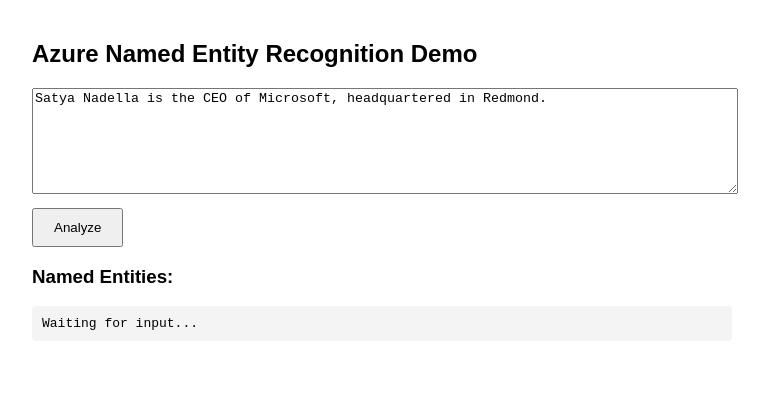
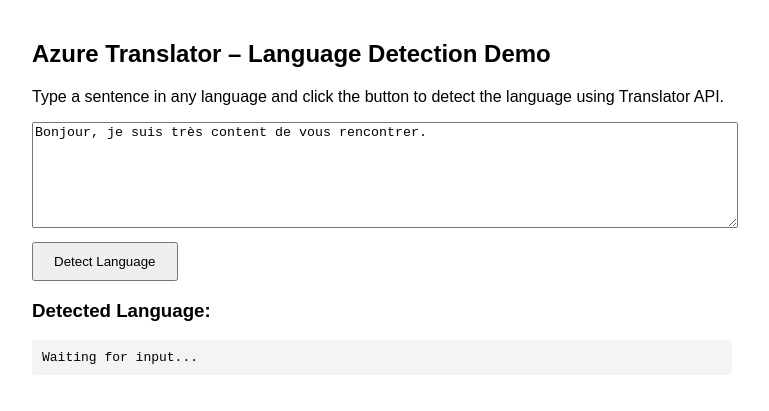
Before and after one commit to mdlfdc/azure-ner-demo, a plain HTML site: page index.html in a window 1280 px wide. Shown: the whole page, without its empty margins (258-1027 px from the left). Drawn offline with Linux system fonts and the light colour scheme.

Commit message:
Update index.html

```diff
--- a/index.html
+++ b/index.html
@@ -2,7 +2,7 @@
 <html lang="en">
 <head>
   <meta charset="UTF-8">
-  <title>Azure NER Demo</title>
+  <title>Microsoft Translator Language Detection</title>
   <style>
     body { font-family: Arial, sans-serif; padding: 20px; max-width: 700px; margin: auto; }
     textarea { width: 100%; height: 100px; margin-bottom: 10px; }
@@ -12,24 +12,22 @@
 </head>
 <body>
 
-<h2>Azure Named Entity Recognition Demo</h2>
-<textarea id="inputText">Satya Nadella is the CEO of Microsoft, headquartered in Redmond.</textarea>
-<br>
-<button onclick="analyzeText()">Analyze</button>
+<h2>Azure Translator – Language Detection Demo</h2>
+<p>Type a sentence in any language and click the button to detect the language using Translator API.</p>
 
-<h3>Named Entities:</h3>
+<textarea id="inputText">Bonjour, je suis très content de vous rencontrer.</textarea><br>
+<button onclick="detectLanguage()">Detect Language</button>
+
+<h3>Detected Language:</h3>
 <pre id="result">Waiting for input...</pre>
 
 <script>
-  async function analyzeText() {
-    const text = document.getElementById("inputText").value;
+async function detectLanguage() {
+  const input = document.getElementById("inputText").value;
 
-    // Replace these with your actual values
-    const endpoint = "https://languageazz.cognitiveservices.azure.com/";
-    const key = "FGWvstNQRomUZikoE4ZGbXxRfGkfnURaHwki5AngrfbDL559u1qbJQQJ99BGACHYHv6XJ3w3AAAaACOGwJ6J";
-    const region = "eastus2"; // use your actual region
-
-    const url = `${endpoint}/text/analytics/v3.2/entities/recognition/general`;
+  const endpoint = "https://api.cognitive.microsofttranslator.com/translate?api-version=3.0&to=en";
+  const key = "DRmbAskqmsRCfb3QEaap3iAohfjgF5wEF0c9mYFpsxuhqHNHjor0JQQJ99BGACHYHv6XJ3w3AAAbACOGyqSg";
+  const region = "eastus2";
 
   const headers = {
     "Ocp-Apim-Subscription-Key": key,
@@ -37,35 +35,30 @@
     "Content-Type": "application/json"
   };
 
-    const body = {
-      documents: [
-        { id: "1", language: "en", text: text }
-      ]
-    };
+  const body = JSON.stringify([{ Text: input }]);
 
-    document.getElementById("result").textContent = "Analyzing...";
+  document.getElementById("result").textContent = "Detecting language...";
 
   try {
-      const response = await fetch(url, {
+    const response = await fetch(endpoint, {
       method: "POST",
       headers: headers,
-        body: JSON.stringify(body)
+      body: body
     });
 
-      if (!response.ok) {
-        throw new Error(`HTTP error! status: ${response.status}`);
+    const data = await response.json();
+
+    const detected = data[0]?.detectedLanguage;
+    if (detected) {
+      document.getElementById("result").textContent =
+        `Detected Language: ${detected.language}\nConfidence: ${detected.score}`;
+    } else {
+      document.getElementById("result").textContent = "No language detected.";
     }
 
-      const data = await response.json();
-      const entities = data.documents[0].entities;
-      let output = entities.length
-        ? entities.map(e => `- ${e.text} (${e.category}) — confidence: ${e.confidenceScore.toFixed(2)}`).join('\n')
-        : "No entities found.";
-
-      document.getElementById("result").textContent = output;
-    } catch (err) {
-      console.error(err);
-      document.getElementById("result").textContent = "❌ Error analyzing text. See console.";
+  } catch (error) {
+    console.error(error);
+    document.getElementById("result").textContent = "❌ Error calling Translator API.";
   }
 }
 </script>
```
Lines whose indentation alone changed are shown as unchanged.
